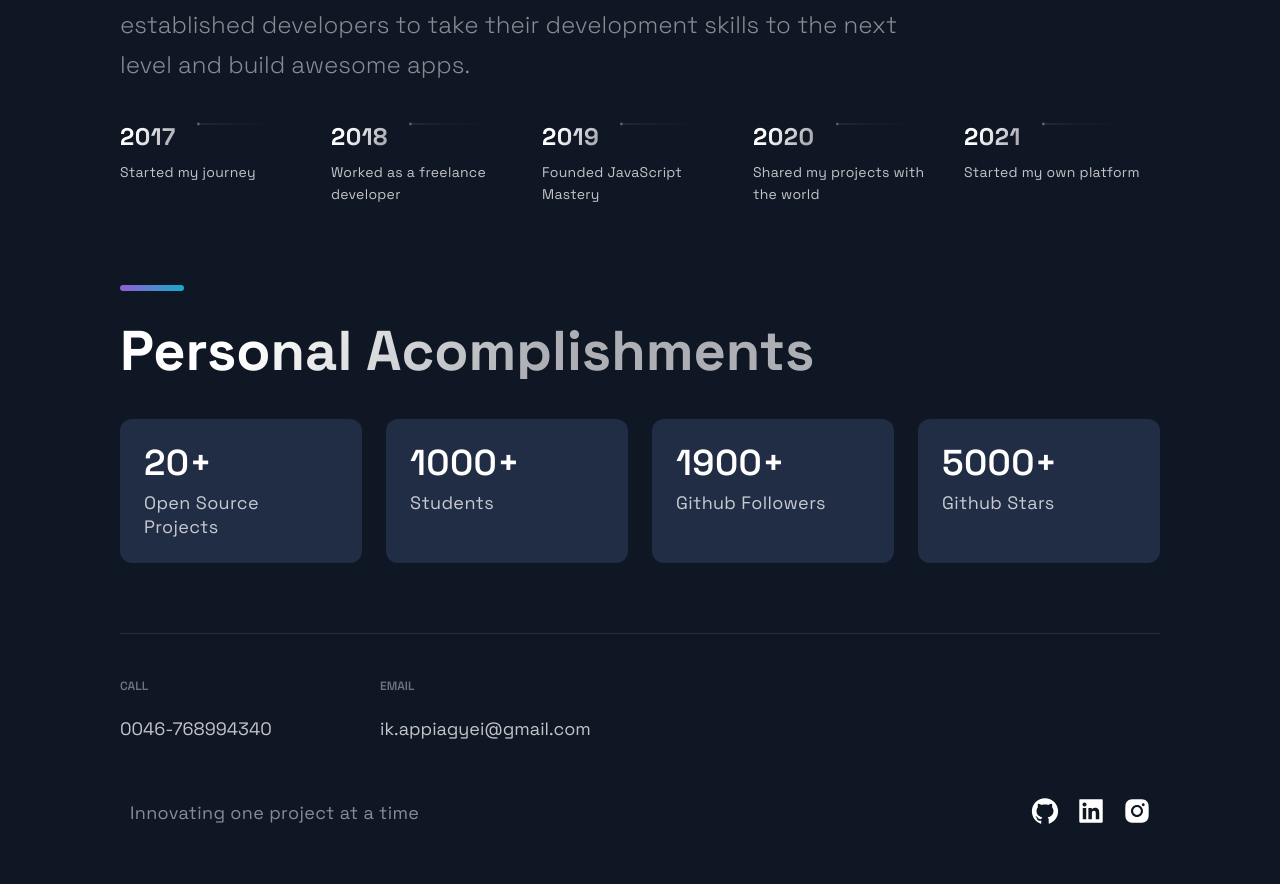
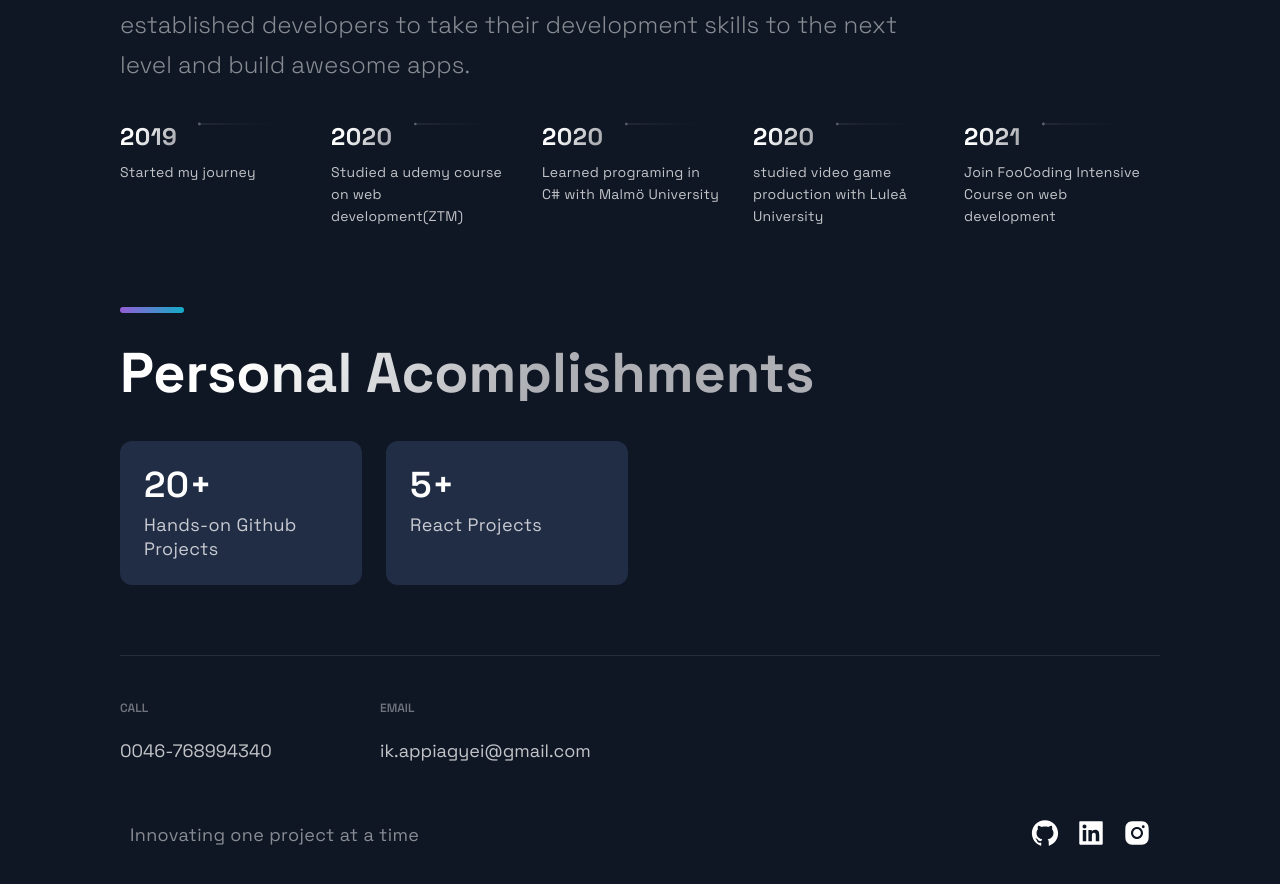
Before and after one commit to Isaac7app/my_portfolio, a Next.js app: page / in a window 1280 px wide. Shown: the part 2844-3728 px from the top of the page. Built offline with nearby package versions, Linux system fonts and the light colour scheme.

Commit message:
updated texts on accomplishments and constansts

```diff
--- a/src/components/Acomplishments/Acomplishments.js
+++ b/src/components/Acomplishments/Acomplishments.js
@@ -4,10 +4,8 @@ import { Section, SectionDivider, SectionTitle } from '../../styles/GlobalCompon
 import { Box, Boxes, BoxNum, BoxText } from './AcomplishmentsStyles';
 
 const data = [
-  { number: 20, text: 'Open Source Projects'},
-  { number: 1000, text: 'Students', },
-  { number: 1900, text: 'Github Followers', },
-  { number: 5000, text: 'Github Stars', }
+  { number: 20, text: 'Hands-on Github Projects'},
+  { number: 5, text: 'React Projects', }
 ];
 
 const Acomplishments = () => (
--- a/src/constants/constants.js
+++ b/src/constants/constants.js
@@ -38,9 +38,9 @@ export const projects = [
 ];
 
 export const TimeLineData = [
-  { year: 2017, text: 'Started my journey', },
-  { year: 2018, text: 'Worked as a freelance developer', },
-  { year: 2019, text: 'Founded JavaScript Mastery', },
-  { year: 2020, text: 'Shared my projects with the world', },
-  { year: 2021, text: 'Started my own platform', },
+  { year: 2019, text: 'Started my journey', },
+  { year: 2020, text: 'Studied a udemy course on web development(ZTM)', },
+  { year: 2020, text: 'Learned programing in C# with Malmö University', },
+  { year: 2020, text: 'studied video game production with Luleå University', },
+  { year: 2021, text: 'Join FooCoding Intensive Course on web development', },
 ];
```
